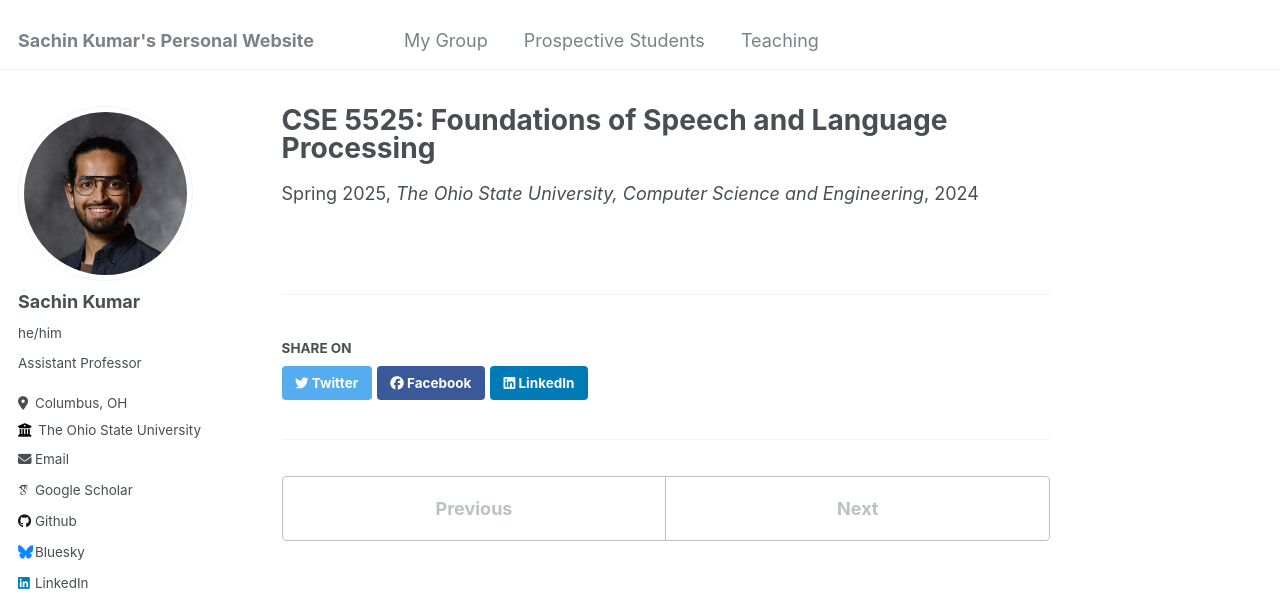
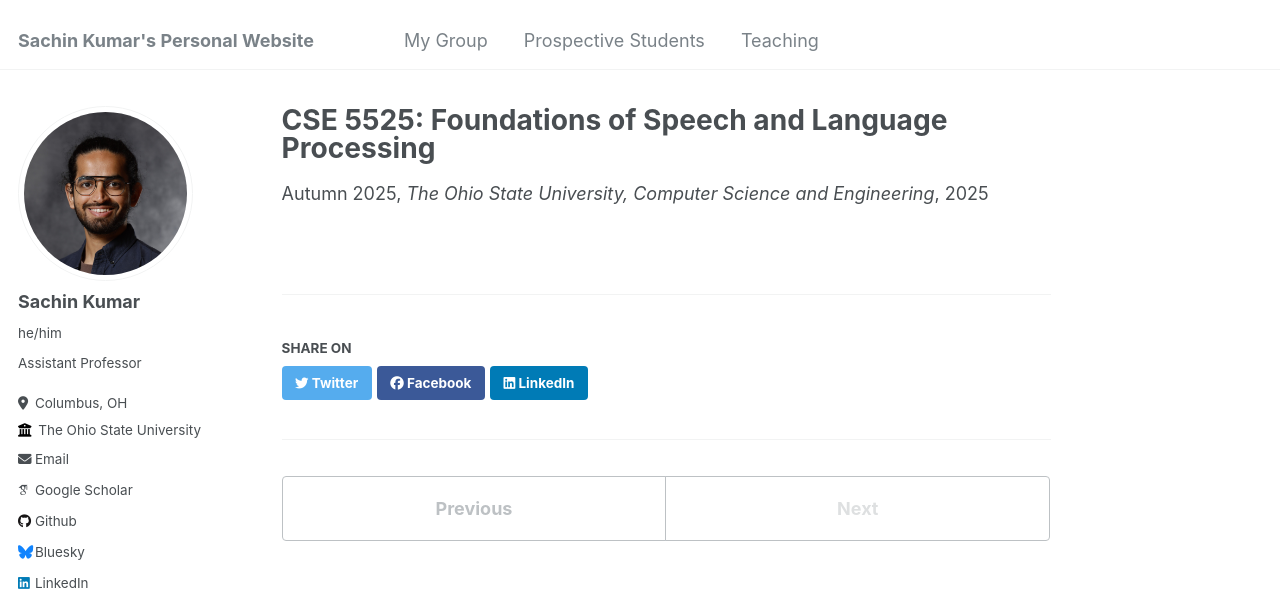
Before and after one commit to shocheen/shocheen.github.io, a Jekyll site: the page built from _teaching/2025-autumn-teaching.md, in a window 1280 px wide. Shown: the top 604 px of the page. Built offline with Jekyll 4.4.1, drawn with Linux system fonts in a browser that asks for light colours; some web fonts are replaced.

Commit message:
add course

```diff
--- a/_teaching/2025-autumn-teaching.md
+++ b/_teaching/2025-autumn-teaching.md
@@ -1,9 +1,9 @@
 ---
 title: "CSE 5525: Foundations of Speech and Language Processing"
 collection: teaching
-type: "Spring 2025"
+type: "Autumn 2025"
 permalink: /cse-5525-autumn-2025
 venue: "The Ohio State University, Computer Science and Engineering"
-date: 2024-08-21
+date: 2025-08-16
 location: "Columbus, OH"
 ---
```
